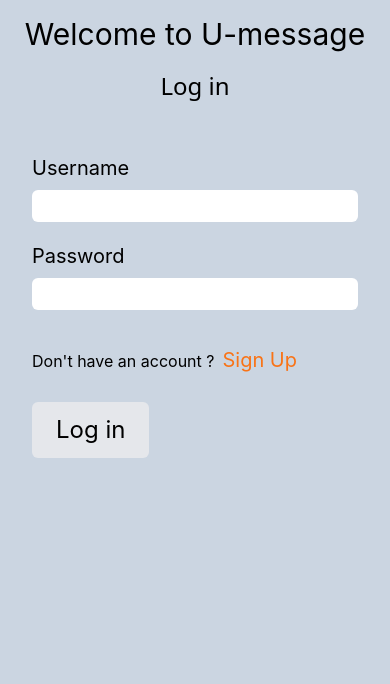
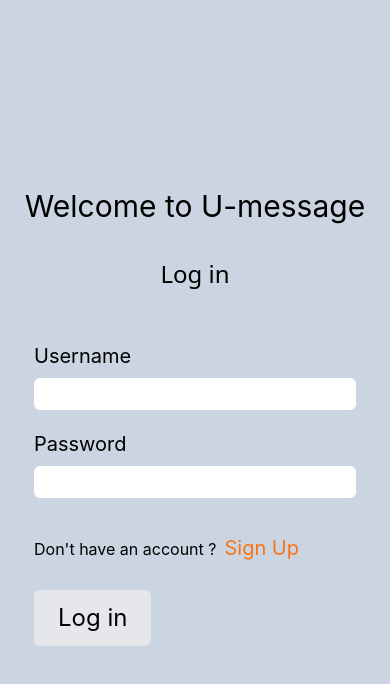
Before and after one commit to Katotodan/Chat-App, a React (Create React App) app in the folder client/: page /login in a window 390 px wide. Shown: the top 684 px of the page. Built offline with nearby package versions, Linux system fonts and the light colour scheme; no server answers.

Commit message:
Removing login and sign up css files, replaced by fully tailwinds

```diff
--- a/client/src/Pages/Login/Login.jsx
+++ b/client/src/Pages/Login/Login.jsx
@@ -2,7 +2,6 @@ import React, {useState, useEffect, useContext} from "react";
 import axios from "axios";
 import { CurrentUserContext } from "../../App";
 import { Navigate, Link } from "react-router-dom";
-import "./login.css"
 
 export const Login = () =>{
     const {
@@ -46,12 +45,15 @@ export const Login = () =>{
     }
 
     return(
-        <section className="h-screen bg-slate-300 flex items-center justify-center">
+        <section className="min-h-dvh  bg-slate-300 flex items-center justify-center flex-col
+        landscape-sm:overflow-y-scroll landscape-sm:h-auto gap-3 md:gap-5 lg:gap-9" >
             {redirectUser && <Navigate to="/" replace />}
-            <h1 className="absolute top-4 left-0 text-center w-full text-3xl sm:text-4xl">
+            <h1 className="text-center w-full text-3xl sm:text-4xl">
                 Welcome to U-message
             </h1>
-            <div className=" md:w-2/4 md:h-3/4 border-2 border-black rounded-md form-container">
+            <div className="w-full h-[90%] md:w-[75%] md:h-[80%] ls:w-2/4 ls:h-3/4 border-2
+            border-transparent md:border-black rounded-md form-container pb-2
+            landscape-sm:h-auto  landscape-sm:mb-2 " >
 
                 <h1 className="text-center sm:text-3xl text-2xl font-sans my-5">Log in</h1>
 
--- a/client/src/Pages/Login/login.css
+++ /dev/null
@@ -1,15 +0,0 @@
-
-@media only screen and (max-width: 900px) {
-    .form-container{
-        width: 75%;
-        height: 80%;
-        margin-top: 1rem;
-    }
-}
-@media only screen and (max-width: 600px) {
-    .form-container{
-        width: 100%;
-        height: 90%;
-        border: none;
-    }
-}
--- a/client/src/Pages/SignUp/SignUp.jsx
+++ b/client/src/Pages/SignUp/SignUp.jsx
@@ -2,7 +2,6 @@ import React, {useState, useEffect, useContext, useRef} from "react";
 import axios from "axios";
 import { CurrentUserContext } from "../../App";
 import { Navigate, Link } from "react-router-dom";
-//import "./signup.css"
 
 export const SingUp = () =>{
 
@@ -73,11 +72,14 @@ export const SingUp = () =>{
     }
 
     return(
-        <section className="min-h-screen bg-slate-300 flex items-center justify-center pb-4">
-            <h1 className="absolute top-4 left-0 text-center w-full text-3xl sm:text-4xl">
+        <section className="min-h-dvh  bg-slate-300 flex items-center justify-center flex-col
+        landscape-sm:overflow-y-scroll landscape-sm:h-auto gap-3 md:gap-5 lg:gap-9">
+            <h1 className="text-center w-full text-3xl sm:text-4xl">
                 Welcome to U-message
             </h1>
-            <div className=" md:w-2/4 md:h-3/4 border-2 border-black rounded-md form-container mt-10">
+            <div className="w-full h-[90%] md:w-[75%] md:h-[80%] ls:w-2/4 ls:h-3/4 border-2
+            border-transparent md:border-black rounded-md form-container pb-2
+            landscape-sm:h-auto  landscape-sm:mb-2">
                 {navigateToHome && <Navigate to="/"/>}
                 <h1 className="text-center sm:text-3xl text-2xl font-sans my-6">Sign up</h1>
                 <div className="h-6 ml-8 mb-2">
--- a/client/src/Pages/SignUp/signup.css
+++ /dev/null
@@ -1,17 +0,0 @@
-#imageInput{
- display: none;
-}
-
-@media only screen and (max-width: 900px) {
-    .form-container{
-        width: 75%;
-        height: 80%;
-    }
-}
-@media only screen and (max-width: 600px) {
-    .form-container{
-        width: 100%;
-        height: 100%;
-        border: none;
-    }
-}
--- a/client/tailwind.config.js
+++ b/client/tailwind.config.js
@@ -2,7 +2,11 @@
 module.exports = {
   content: ["./src/*.{js,jsx,ts,tsx}","./src/**/*.{js,jsx,ts,tsx}","./src/**/**/*.{js,jsx,ts,tsx}",],
   theme: {
-    extend: {},
+    extend: {
+      screens: {
+        'landscape-sm': { 'raw': '(max-width: 900px) and (orientation: landscape)' },
+      },
+    },
   },
   plugins: [],
 }
```
